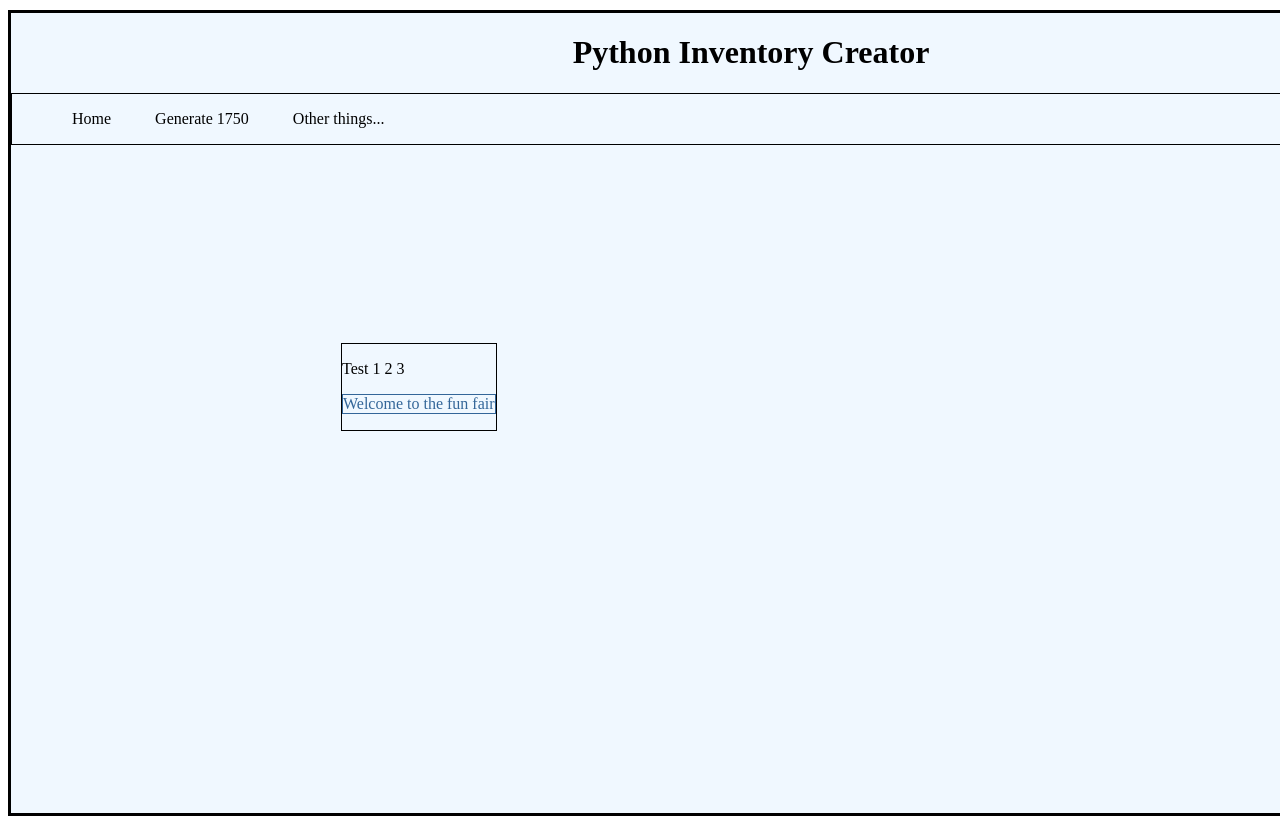
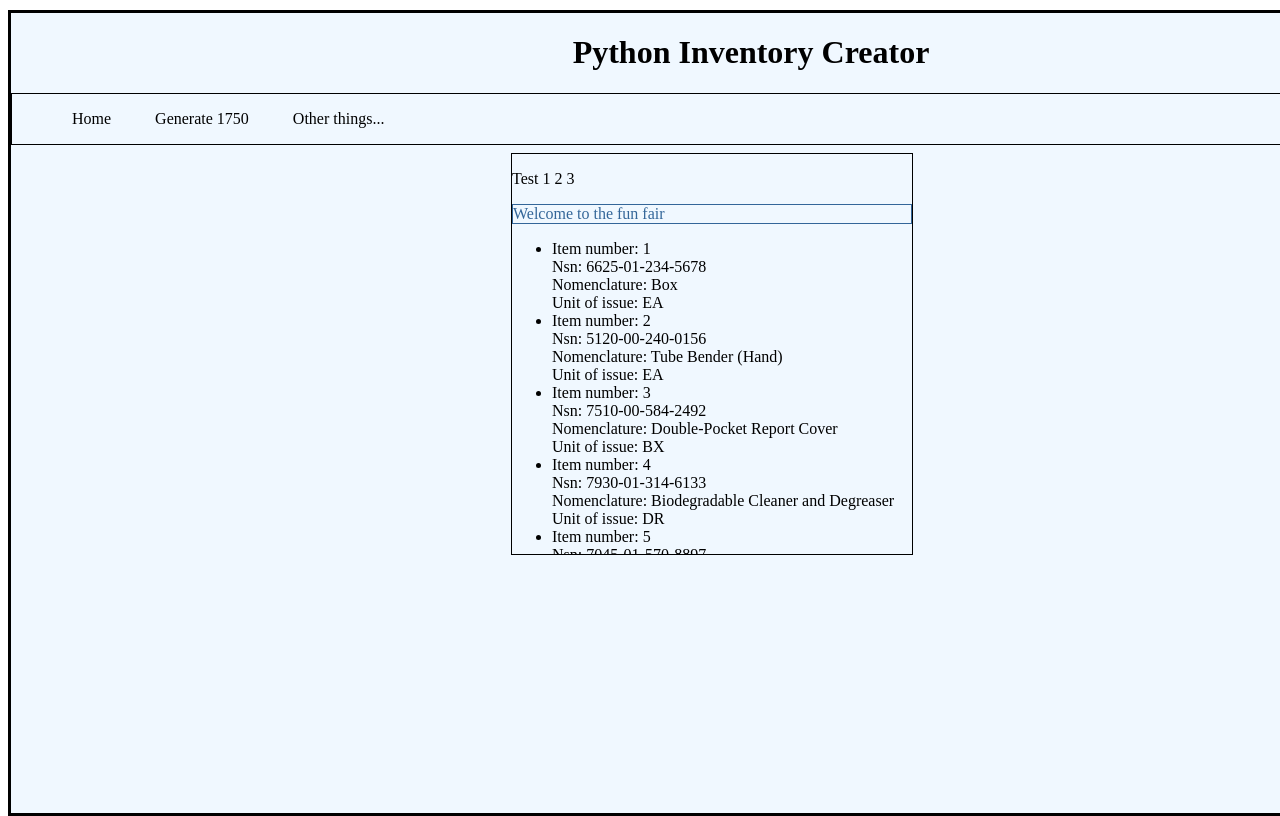
Before and after one commit to JustinMutinta/PackingList_creator_1750, a Flask app: page /1750 in a window 1280 px wide; the page is wider, and only the part inside the window is pictured. Run offline with Flask 3, Linux system fonts and the light colour scheme; data comes from the database, SQL or seed files in the repository.

Commit message:
Able to get sql info to show on html

```diff
--- a/main.py
+++ b/main.py
@@ -8,11 +8,12 @@ def hello():
 
 @app.route("/1750")
 def create_1750():
-    conn = sqlite3.connect('python_files/DatabaseManagement/PackingListCreator.db')
+    conn = sqlite3.connect('/Users/justinmutinta/Documents/Python/PackingList_creator_1750_from_BidDawg/python_files/DatabaseManagement/PackingListCreator.db')
     cur = conn.cursor()
     cur.execute("SELECT * FROM product")
     data = cur.fetchall()
-    return render_template('html_files/1750_Generator.html', data=data)
+    cur.close()
+    return render_template('html_files/1750_Generator.html', data = data)
 
 
 @app.route("/17501")
--- a/templates/html_files/1750_Generator.html
+++ b/templates/html_files/1750_Generator.html
@@ -8,8 +8,9 @@
     .db_output {
       border: 1px solid;
       position: absolute;
-      top: 330px;
-      left: 330px;
+      top: 140px; left: 500px;
+      height: 400px; width: 400px;
+      overflow: scroll;
     }
 
   </style>
@@ -25,15 +26,15 @@
     </p>
 
     <ul>
-      {% for item in product %}
-        <li>{{ item.nsn }}</li>
+      {% for item in data %}
+        <li> Item number: {{ item[0] }} <br>
+          Nsn: {{ item[1] }} <br>
+          Nomenclature: {{ item[2] }} <br>
+          Unit of issue: {{ item[3] }}
+        </li>
       {% endfor %}
     </ul>
 
-    {% for item in data %}
-      <tr>
-        <td> {{ item.nsn }}</td>
-      </tr>
-    {% endfor %}
+
   </div>
 {% endblock %}
```
